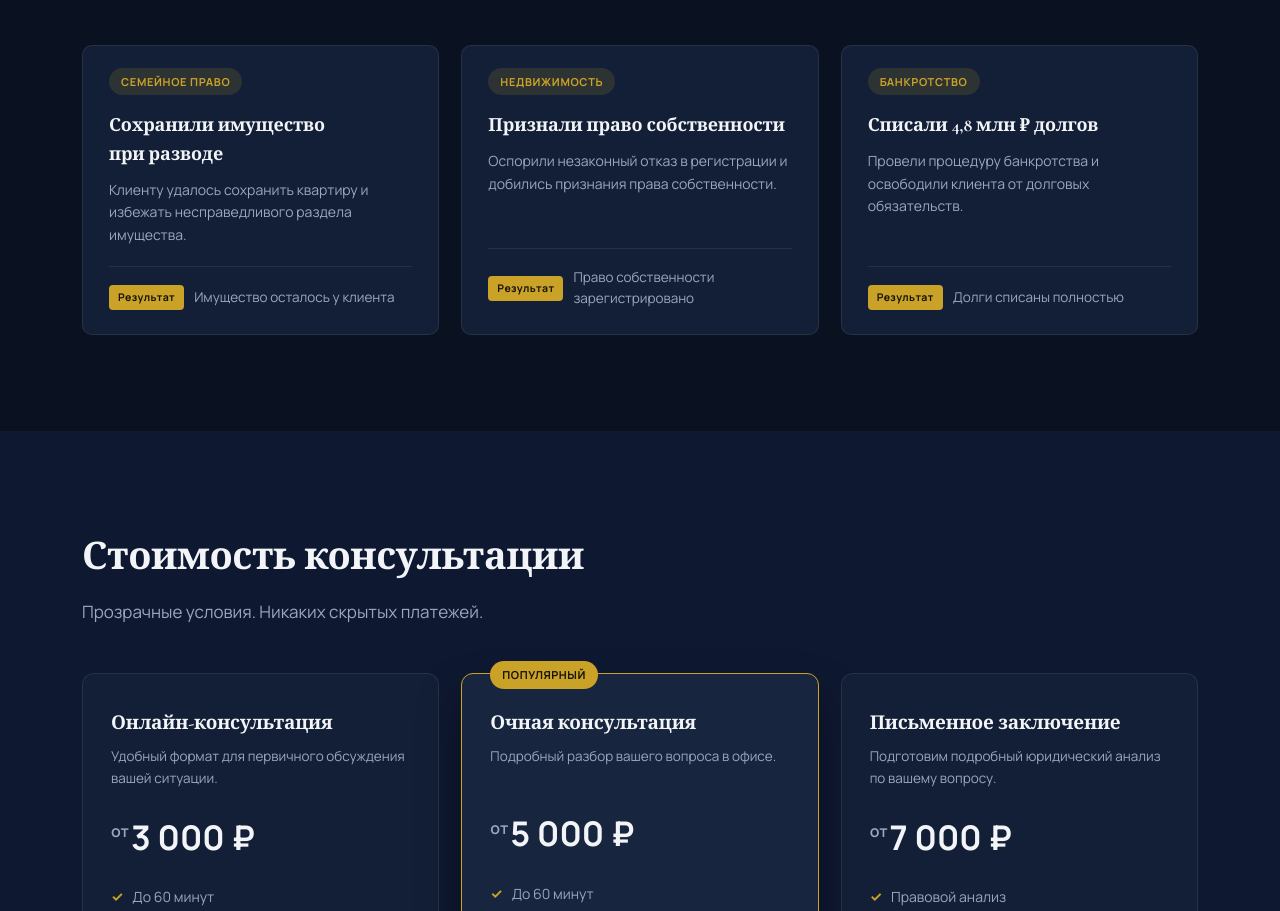
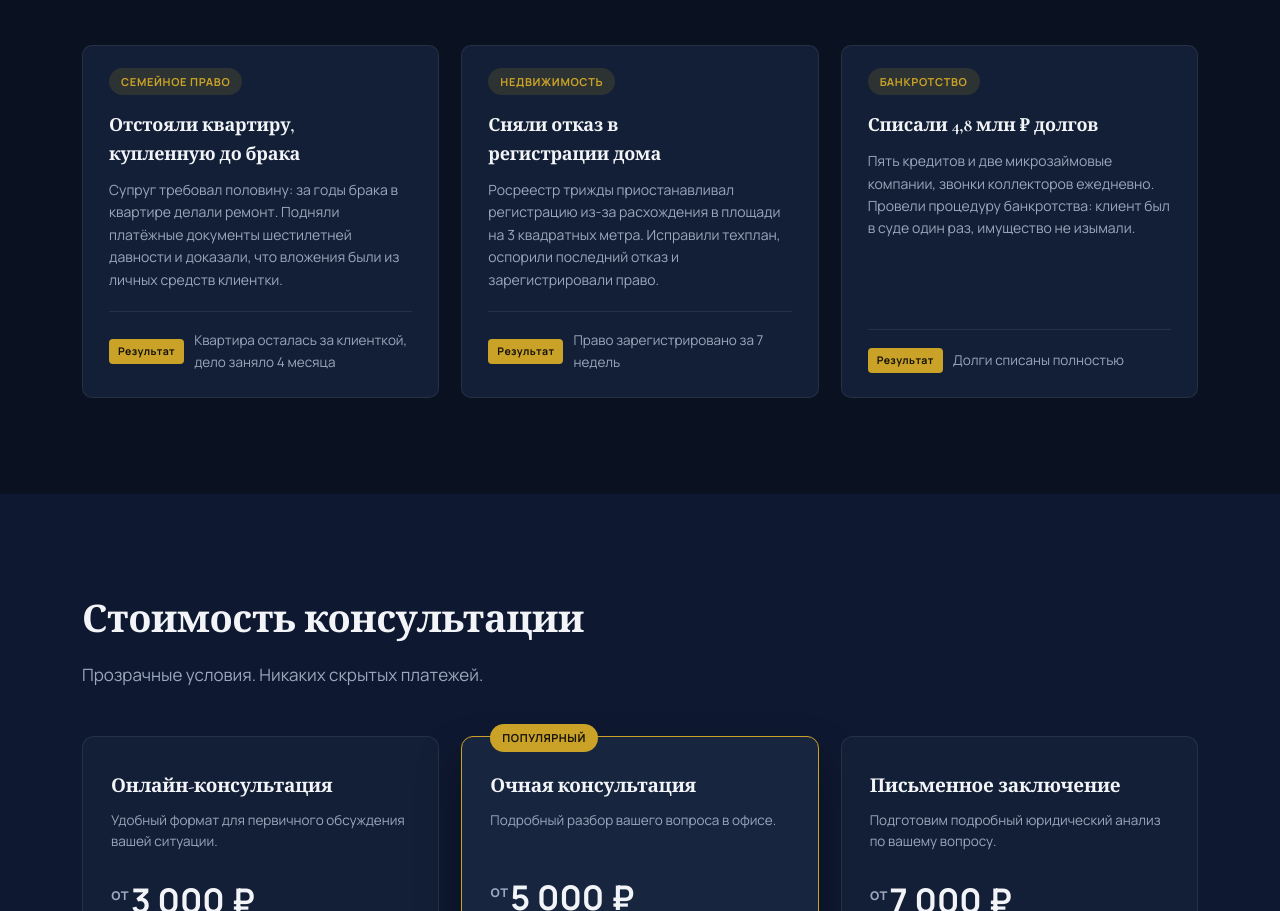
Before and after one commit to Allusa394/veritas-landing-proto, a plain HTML site: page index.html in a window 1280 px wide. Shown: the part 2546-3457 px from the top of the page. Drawn offline with nearby package versions, Linux system fonts and the light colour scheme.

Commit message:
[agent] text: кейсы рассказывают историю, а не объявляют результат
Два кейса из трёх были декларацией: «сохранили имущество», результат —
«имущество осталось у клиента». По методу из разбора доказательство пишется
как конкретная история с цифрой и сроком. Теперь в каждом видно, из-за чего
был спор, что сделали и сколько это заняло: квартира до брака и вложения
шестилетней давности, расхождение техплана на 3 метра и 7 недель до
регистрации, пять кредитов и один выезд в суд.

Co-Authored-By: Claude Opus 5 <noreply@anthropic.com>

```diff
--- a/index.html
+++ b/index.html
@@ -1110,28 +1110,28 @@
 
       <article class="case-card">
         <span class="case-tag">Семейное право</span>
-        <h3>Сохранили имущество при разводе</h3>
-        <p>Клиенту удалось сохранить квартиру и избежать несправедливого раздела имущества.</p>
+        <h3>Отстояли квартиру, купленную до брака</h3>
+        <p>Супруг требовал половину: за годы брака в квартире делали ремонт. Подняли платёжные документы шестилетней давности и доказали, что вложения были из личных средств клиентки.</p>
         <div class="case-result">
           <span class="case-result-badge">Результат</span>
-          <span class="case-result-value">Имущество осталось у клиента</span>
+          <span class="case-result-value">Квартира осталась за клиенткой, дело заняло 4 месяца</span>
         </div>
       </article>
 
       <article class="case-card">
         <span class="case-tag">Недвижимость</span>
-        <h3>Признали право собственности</h3>
-        <p>Оспорили незаконный отказ в регистрации и добились признания права собственности.</p>
+        <h3>Сняли отказ в регистрации дома</h3>
+        <p>Росреестр трижды приостанавливал регистрацию из-за расхождения в площади на 3 квадратных метра. Исправили техплан, оспорили последний отказ и зарегистрировали право.</p>
         <div class="case-result">
           <span class="case-result-badge">Результат</span>
-          <span class="case-result-value">Право собственности зарегистрировано</span>
+          <span class="case-result-value">Право зарегистрировано за 7 недель</span>
         </div>
       </article>
 
       <article class="case-card">
         <span class="case-tag">Банкротство</span>
         <h3>Списали 4,8 млн ₽ долгов</h3>
-        <p>Провели процедуру банкротства и освободили клиента от долговых обязательств.</p>
+        <p>Пять кредитов и две микрозаймовые компании, звонки коллекторов ежедневно. Провели процедуру банкротства: клиент был в суде один раз, имущество не изымали.</p>
         <div class="case-result">
           <span class="case-result-badge">Результат</span>
           <span class="case-result-value">Долги списаны полностью</span>
```
